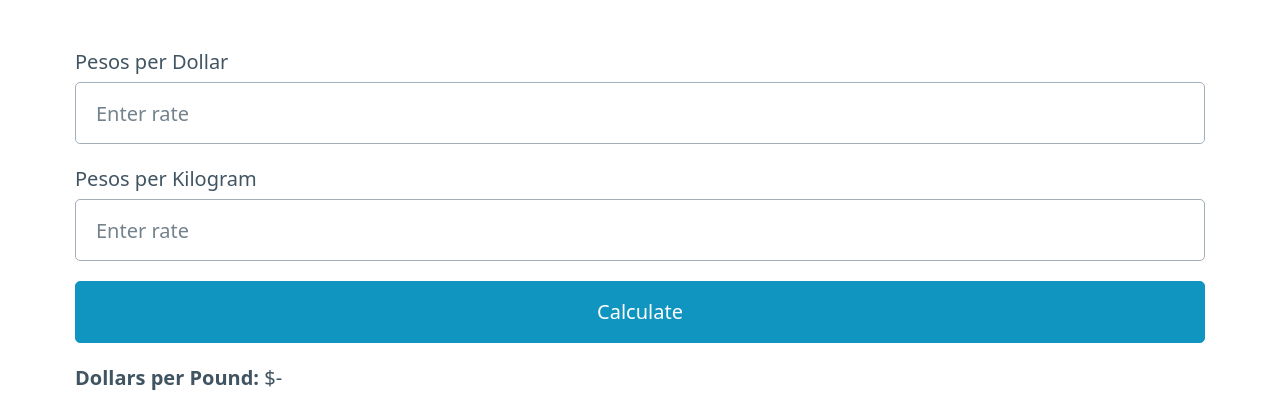
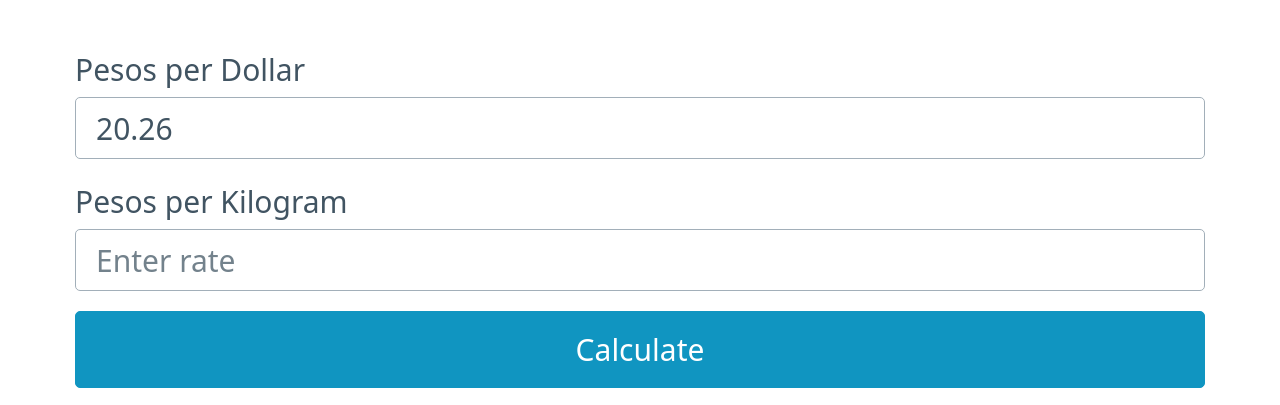
Before and after one commit to bldunn-dev/grocery-helper, a plain HTML site: page index.html in a window 1280 px wide. Shown: the part 153-558 px from the top of the page. Drawn offline with nearby package versions, Linux system fonts and the light colour scheme.

Commit message:
Incrased font sizes

```diff
--- a/index.html
+++ b/index.html
@@ -1,57 +1,46 @@
 <!DOCTYPE html>
 <html lang="en">
 <head>
-    <meta charset="UTF-8" />
-    <meta name="viewport" content="width=device-width, initial-scale=1.0" />
+    <meta charset="UTF-8">
+    <meta name="viewport" content="width=device-width, initial-scale=1.0">
     <title>Mexican Grocery Helper</title>
-    <link
-      rel="stylesheet"
-      href="https://cdn.jsdelivr.net/npm/@picocss/pico@1/css/pico.min.css"
-    />
+    <link rel="stylesheet" href="https://cdn.jsdelivr.net/npm/@picocss/pico@1/css/pico.min.css">
+    <style>
+        body {
+            font-size: 1.5rem;
+        }
+        input, button {
+            font-size: 1.5rem;
+        }
+        p {
+            font-size: 2.5rem;
+        }
+        #result {
+            font-size: 3rem;
+            font-weight: bold;
+        }
+    </style>
 </head>
 <body>
     <main class="container">
         <h1>Currency Converter</h1>
         <label for="pesosPerDollar">Pesos per Dollar</label>
-      <input
-        type="number"
-        id="pesosPerDollar"
-        step="any"
-        placeholder="Enter rate"
-        required
-      />
+        <input type="number" id="pesosPerDollar" step="any" placeholder="Enter rate" value="20.26" required>
 
         <label for="pesosPerKg">Pesos per Kilogram</label>
-      <input
-        type="number"
-        id="pesosPerKg"
-        step="any"
-        placeholder="Enter rate"
-        required
-      />
+        <input type="number" id="pesosPerKg" step="any" placeholder="Enter rate" required>
 
         <button id="calculate">Calculate</button>
 
-      <p><strong>Dollars per Pound:</strong> $<span id="result">-</span></p>
+        <p><strong>Dollars per Pound:</strong> <span id="result">-</span></p>
     </main>
 
     <script>
-      document
-        .getElementById("calculate")
-        .addEventListener("click", function () {
-          const pesosPerDollar = parseFloat(
-            document.getElementById("pesosPerDollar").value
-          );
-          const pesosPerKg = parseFloat(
-            document.getElementById("pesosPerKg").value
-          );
+        document.getElementById("calculate").addEventListener("click", function() {
+            const pesosPerDollar = parseFloat(document.getElementById("pesosPerDollar").value);
+            const pesosPerKg = parseFloat(document.getElementById("pesosPerKg").value);
 
-          if (
-            isNaN(pesosPerDollar) ||
-            isNaN(pesosPerKg) ||
-            pesosPerDollar <= 0 ||
-            pesosPerKg <= 0
-          ) {
+            if (isNaN(pesosPerDollar) || isNaN(pesosPerKg) || pesosPerDollar <= 0 || pesosPerKg <= 0) {
                 document.getElementById("result").textContent = "Invalid input";
                 return;
             }
@@ -59,8 +48,7 @@
             const dollarsPerKg = pesosPerKg / pesosPerDollar;
             const dollarsPerPound = dollarsPerKg / 2.20462;
 
-          document.getElementById("result").textContent =
-            dollarsPerPound.toFixed(4);
+            document.getElementById("result").textContent = dollarsPerPound.toFixed(4);
         });
     </script>
 </body>
```
Lines whose indentation alone changed are shown as unchanged.
